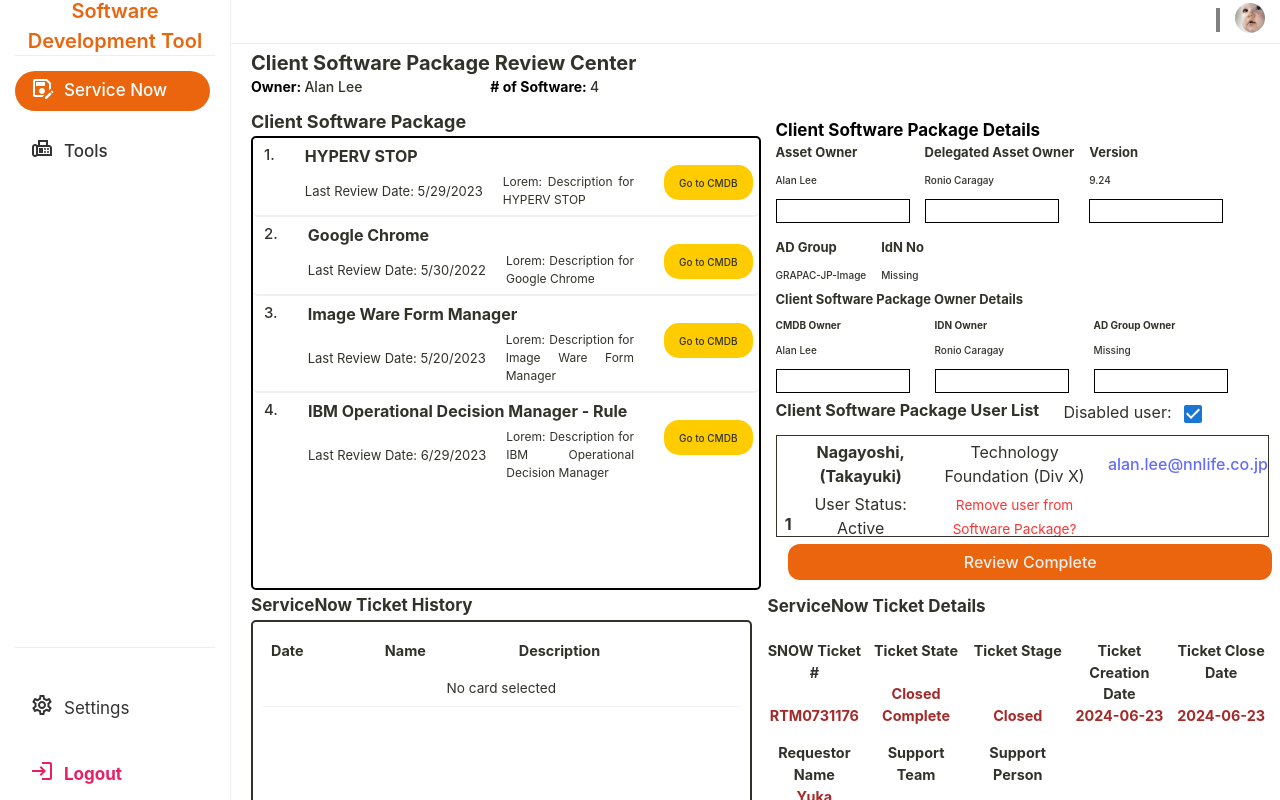
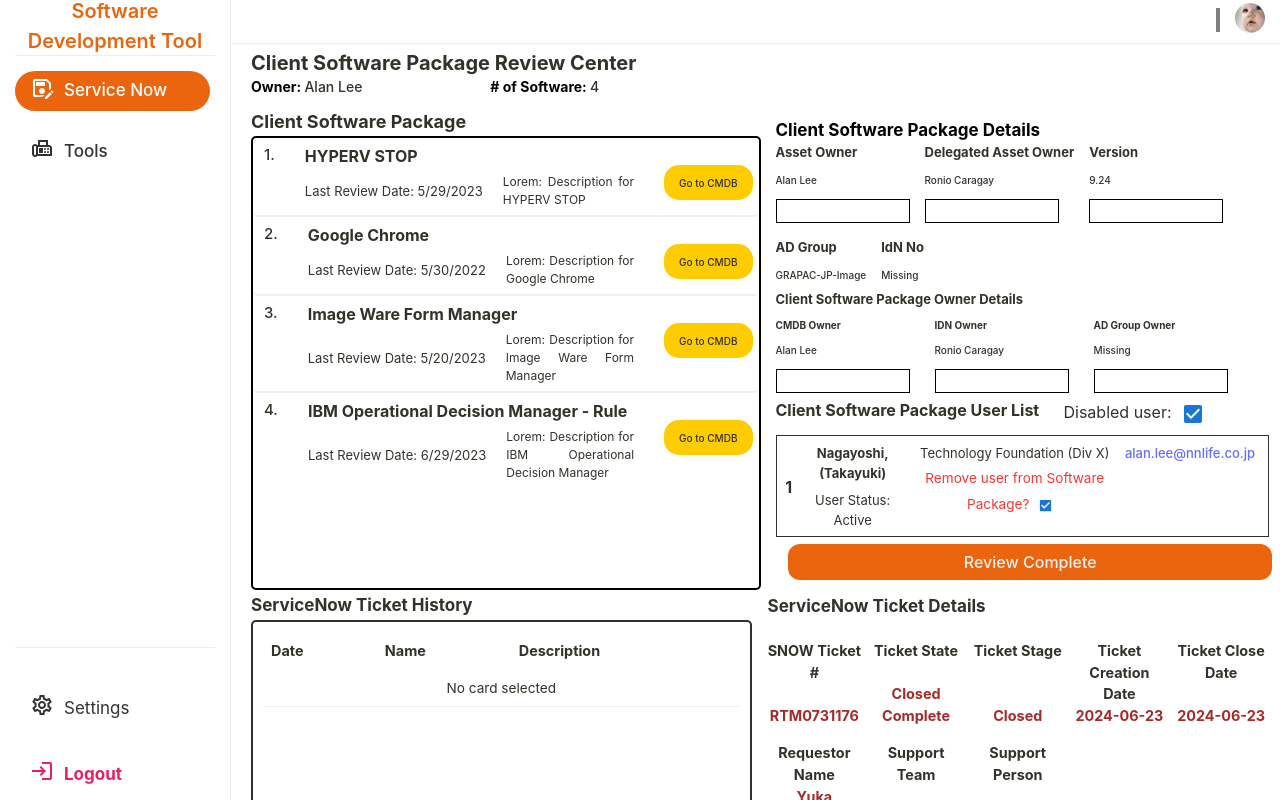
Before and after one commit to Pavi-1bi0/Demo_Desgin, a React (Vite) app: page /dashboard in a window 1280 px wide. Built offline with nearby package versions, Linux system fonts and the light colour scheme.

Commit message:
delay-suggest

```diff
--- a/package.json
+++ b/package.json
@@ -12,9 +12,14 @@
   "dependencies": {
     "@emotion/react": "^11.13.5",
     "@emotion/styled": "^11.13.5",
+    "@fortawesome/free-regular-svg-icons": "^6.7.1",
+    "@fortawesome/free-solid-svg-icons": "^6.7.1",
+    "@fortawesome/react-fontawesome": "^0.2.2",
     "@mui/icons-material": "^6.1.9",
     "@mui/material": "^6.1.7",
+    "font-awesome": "^4.7.0",
     "react": "^18.3.1",
+    "react-autosuggest": "^10.1.0",
     "react-dom": "^18.3.1",
     "react-router-dom": "^7.0.1",
     "sass": "^1.81.0"
@@ -22,6 +27,7 @@
   "devDependencies": {
     "@eslint/js": "^9.13.0",
     "@types/react": "^18.3.12",
+    "@types/react-autosuggest": "^10.1.11",
     "@types/react-dom": "^18.3.1",
     "@vitejs/plugin-react": "^4.3.3",
     "eslint": "^9.13.0",
--- a/src/@types/interface/Tickethistory/Tickethistory.tsx
+++ b/src/@types/interface/Tickethistory/Tickethistory.tsx
@@ -1,5 +1,6 @@
 interface TicketHistoryProps {
     selectedCard: { name: string; lastReviewDate: string; lorem: string } | null;
+    isItemLoading: boolean; // Add this property
 }
 
 export default TicketHistoryProps;
--- a/src/components/software-review/software-review.tsx
+++ b/src/components/software-review/software-review.tsx
@@ -45,7 +45,7 @@
           const selectedPackage = packages.find((pkg) => pkg.name === item) || null;
           setSelectedCard(selectedPackage);
           setIsItemLoading(false); // Stop loading after delay
-        }, 3000);
+        }, 1000);
       }
     }
   };
@@ -121,6 +121,7 @@
           <Tickectdetails />
         </div>
 
+
         {confirmMove && (
           <div
             style={{
--- a/src/components/softwarepackgaedetails/packagedetail.tsx
+++ b/src/components/softwarepackgaedetails/packagedetail.tsx
@@ -135,11 +135,11 @@
                                     <p>{user.department}</p>
                                     <div className="remove-option">
                                         <label>
+
+
                                             Remove user from Software Package?
-                                            <p>
-                                                Action Required Software:
                                                 <Checkbox defaultChecked />
-                                            </p>
+
                                         </label>
                                     </div>
                                 </div>
--- a/src/components/tickethistory/tickethistory.tsx
+++ b/src/components/tickethistory/tickethistory.tsx
@@ -1,12 +1,12 @@
-import React from 'react';
-import '../../styles/tickethistory/tickethistory.scss';
-import TicketHistoryProps from '../../@types/interface/Tickethistory/Tickethistory';
+import React from "react";
+import "../../styles/tickethistory/tickethistory.scss";
+import TicketHistoryProps from "../../@types/interface/Tickethistory/Tickethistory";
 
-// interface TicketHistoryProps {
-//   selectedCard: { name: string; lastReviewDate: string; lorem: string } | null;
-// }
+// Import the necessary Font Awesome components and icons
+import { FontAwesomeIcon } from '@fortawesome/react-fontawesome';
+import { faSpinner } from '@fortawesome/free-solid-svg-icons';
 
-const TicketHistory: React.FC<TicketHistoryProps> = ({ selectedCard }) => {
+const TicketHistory: React.FC<TicketHistoryProps> = ({ selectedCard, isItemLoading }) => {
   return (
     <div className="tickect-page">
       <div className="header">
@@ -22,7 +22,14 @@
             </tr>
           </thead>
           <tbody>
-            {selectedCard ? (
+            {isItemLoading ? (
+              // Show a placeholder row while loading
+              <tr>
+                <td colSpan={3} className="loading-spinner">
+                  <FontAwesomeIcon icon={faSpinner} spin /> {/* Use the spinner icon */}
+                </td>
+              </tr>
+            ) : selectedCard ? (
               <tr>
                 <td>{selectedCard.lastReviewDate}</td>
                 <td>{selectedCard.name}</td>
--- a/src/styles/softwarepackagedetail/packagedetails.scss
+++ b/src/styles/softwarepackagedetail/packagedetails.scss
@@ -212,15 +212,21 @@
                     .user-info,
                     .user-meta {
                         margin-right: 8px;
-
+                        .remove-option{
+                            margin-top: -7px;
+                        }
                         p {
-                            margin: 4px 0;
+                            margin: 8px 0;
                             color: $default-colr;
+                            font-size: 13px;
                         }
 
                         a {
                             color: $primary-color;
                             text-decoration: none;
+                        }
+                        .css-1umw9bq-MuiSvgIcon-root{
+                            font-size: 15px;
                         }
                     }
 
@@ -252,6 +258,11 @@
                             }
 
                         }
+                    }
+                    .user-mail{
+                        margin-top: 8px;
+                        font-size: 13px;
+                        margin-right: 13px;
                     }
                 }
             }
--- a/src/styles/tickethistory/tickethistory.scss
+++ b/src/styles/tickethistory/tickethistory.scss
@@ -44,10 +44,21 @@
         height: 100%;
 
 
+
         .ticket-table {
             width: 100%;
             border-collapse: collapse;
-
+            .loading-spinner {
+                // display: flex;
+                // justify-content: center;
+                // align-items: center;
+                // // height: 100px;
+                font-size: 30px;
+                // font-weight: bold;
+                // width: 100px;
+                // height: 100px;
+                color:$btn-color;
+              }
             thead {
                 th {
                     color: $default-colr;
```
Also changed, not shown: 1 other file (tests, documents, lock files or other folders).
